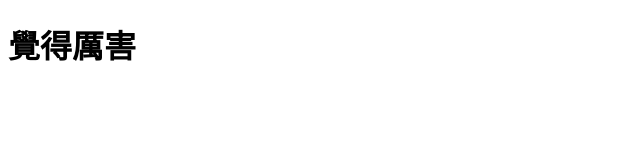
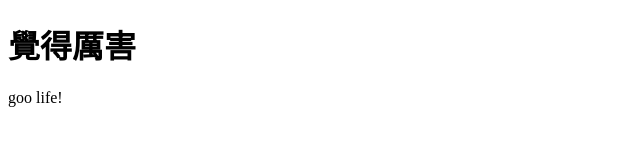
Before and after one commit to danielhuang01/danielhuang01.github.io, a plain HTML site: page index.html in a window 1280 px wide. Shown: the full height of the page, 0-640 px from the left. Drawn offline with Linux system fonts and the light colour scheme.

Commit message:
Update index.html

```diff
--- a/index.html
+++ b/index.html
@@ -6,5 +6,11 @@
   </head>
   <body>
     <h1>覺得厲害</h1>
+    <script>
+      document.write("goo life!")
+    </script>
+
+
+
   </body>
 </html>
```
